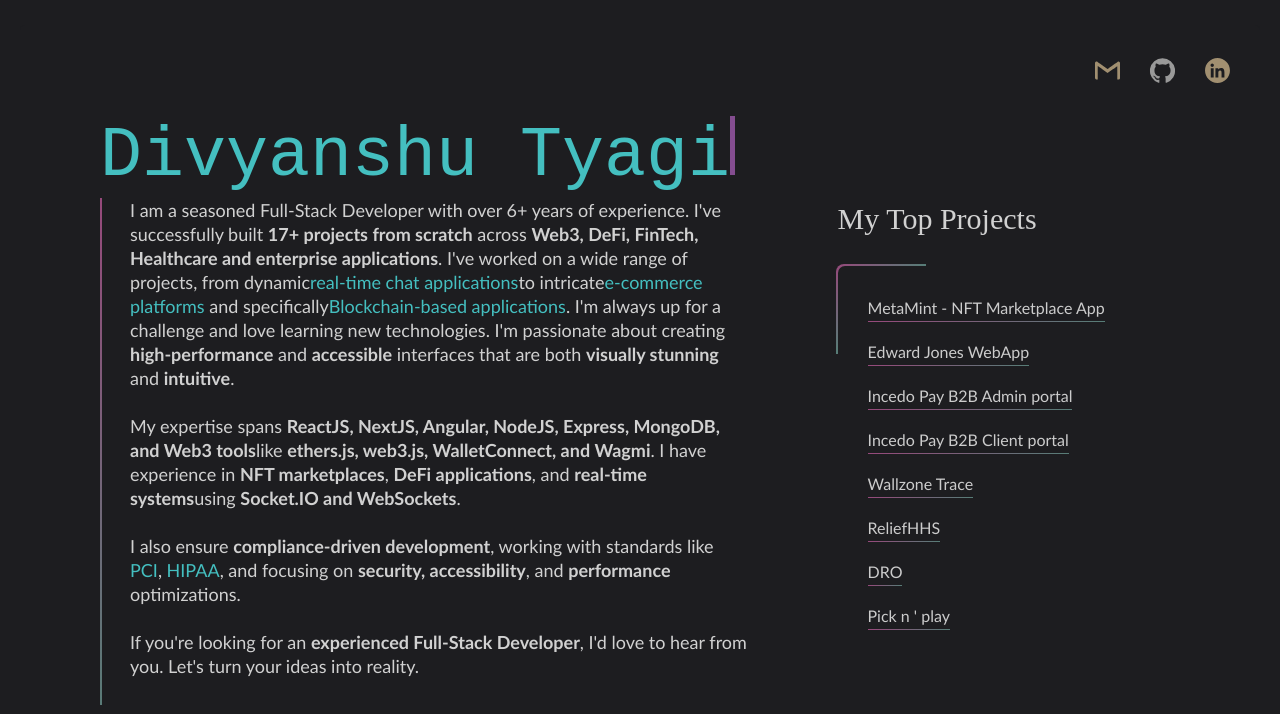
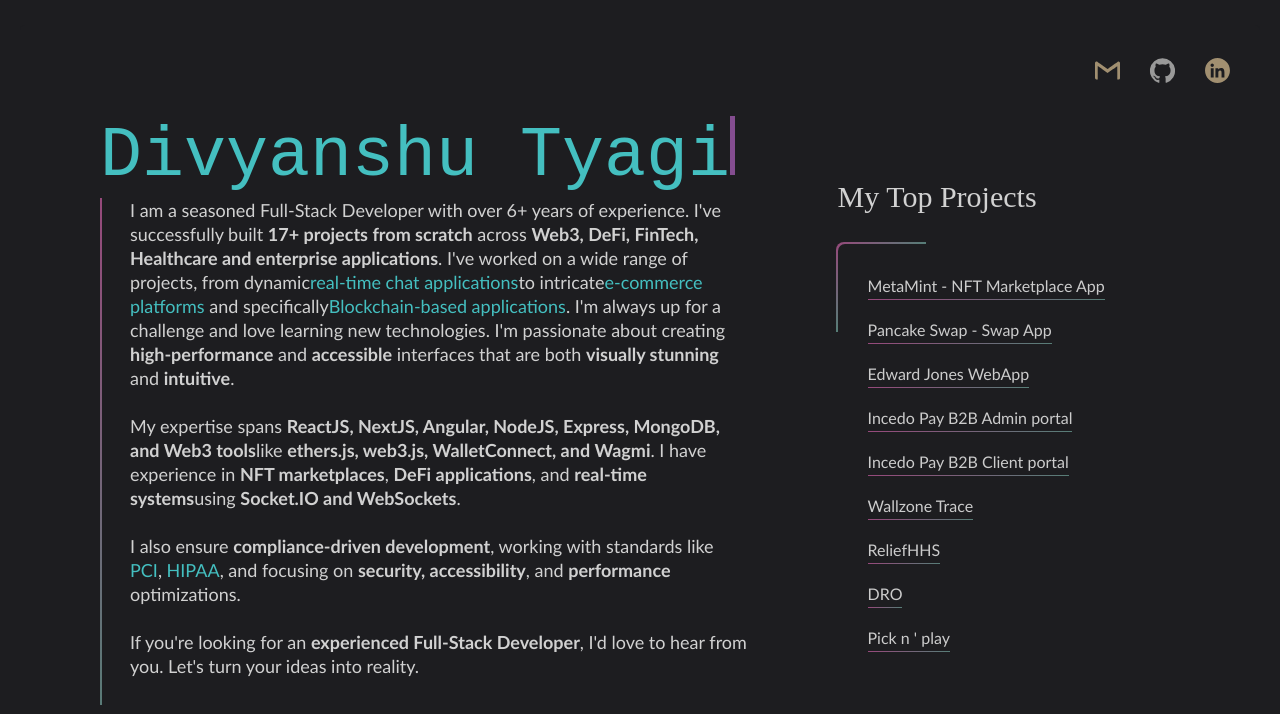
Before and after one commit to divyanshutyagiofficial/portfolio, a Next.js app: page / in a window 1280 px wide. Shown: the top 714 px of the page. Built offline with nearby package versions, Linux system fonts and the light colour scheme; a web font is replaced by a local one.

Commit message:
Update index.tsx

```diff
--- a/pages/index.tsx
+++ b/pages/index.tsx
@@ -211,7 +211,15 @@
                       <a
                         rel="noopener"
                         target="_blank"
-                        href="https://edwardjones.com"
+                        href="https://shibasea-mainnet.shibinternal.com/"
+                      >
+                        {" "}
+                        <span>Pancake Swap - Swap App</span>
+                      </a>
+                      <a
+                        rel="noopener"
+                        target="_blank"
+                        href="https://pancakeswap.finance/"
                       >
                         {" "}
                         <span>Edward Jones WebApp</span>
```
